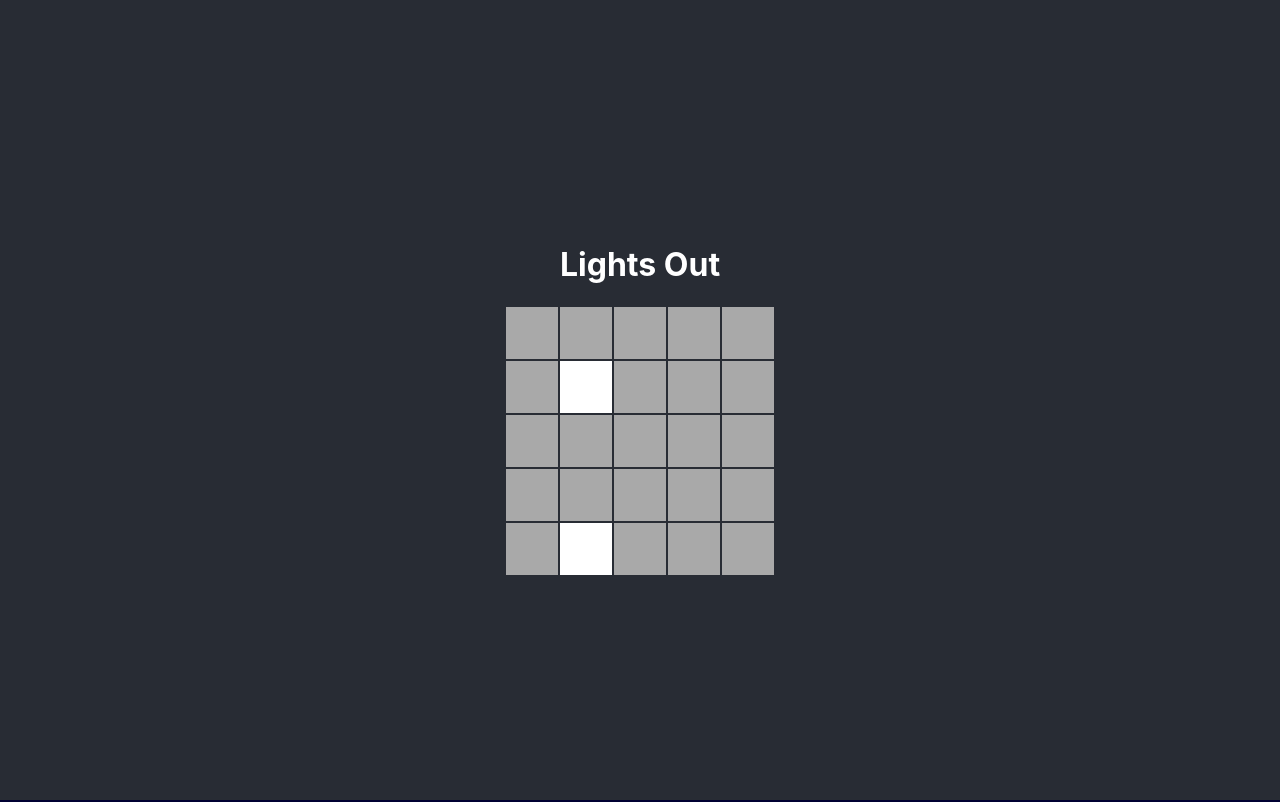
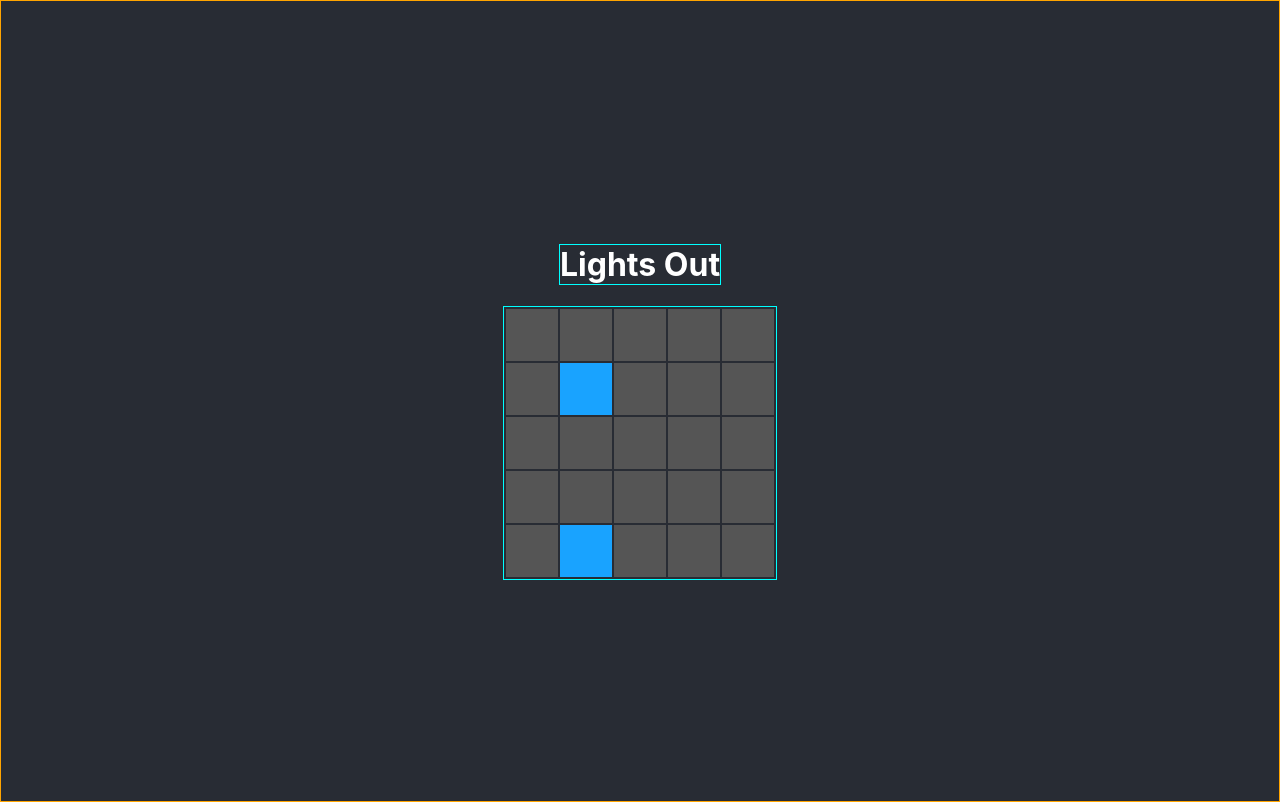
Before and after one commit to orjon/lights-out, a React (Create React App) app: page / in a window 1280 px wide. Built offline with nearby package versions, Linux system fonts and the light colour scheme.

Commit message:
Cell styling

```diff
--- a/src/App.css
+++ b/src/App.css
@@ -2,15 +2,19 @@
   text-align: center;
   background-color: #282c34;
   height: 100vh;
-  border: 0px solid orange;
+  border: 1px solid orange;
   display: flex;
   flex-direction: column;
   align-items: center;
   justify-content: center;
 }
 
+.App h1 {
+  border: 1px solid cyan;
+}
+
 .App-body {
-  border: 0px solid cyan;
+  border: 1px solid cyan;
   display: flex;
   flex-direction: column;
   align-items: center;
--- a/src/App.js
+++ b/src/App.js
@@ -8,8 +8,9 @@ class App extends Component {
   render() {
     return (
       <div className='App'>
+        <h1>Lights Out</h1>
         <div className='App-body'>
-          <h1>Lights Out</h1>
+
           <Board />
         </div>
       </div>
--- a/src/Cell.css
+++ b/src/Cell.css
@@ -1,9 +1,14 @@
 .Cell {
   height: 50px;
   width: 50px;
-  background-color: darkgray;
+  background-color: rgb(85, 85, 85);
 }
 
 .Cell-lit {
-  background-color: white;
+  background-color: rgb(25, 163, 255);
 }
+
+.Cell-lit:hover {
+  background-color: rgb(99, 189, 250);
+  box-shadow: 0 0 5px 0;
+}
```
